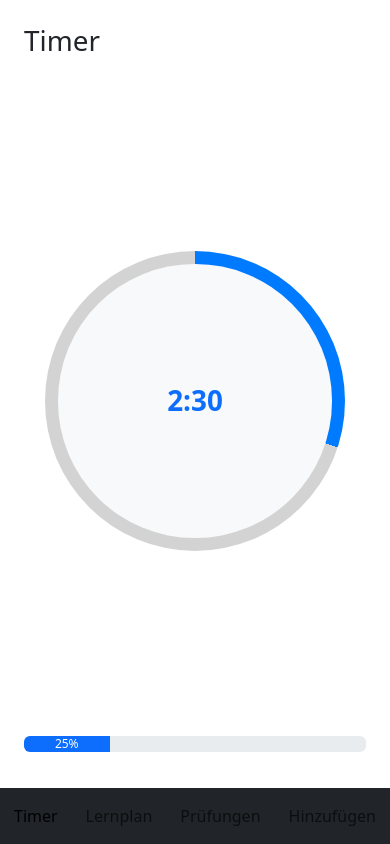
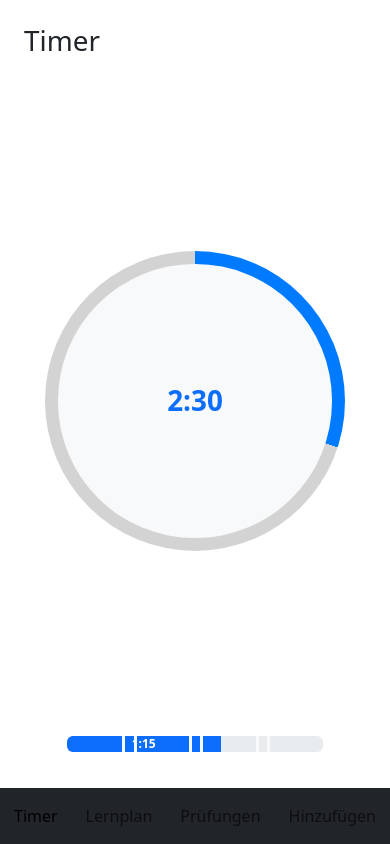
Before and after one commit to cdehnert18/Lernhelfer, a Vue app: page / in a window 390 px wide. Built offline with nearby package versions, Linux system fonts and the light colour scheme; the HTML template or start-up script is replaced by a standard one.

Commit message:
add breakpoints into progressbar

```diff
--- a/src/views/TimerView.vue
+++ b/src/views/TimerView.vue
@@ -10,9 +10,15 @@
         <!-- Kreissegment -->
         <div class="aspect-ratio-1 circle-piece rounded-circle position-absolute" style="height: 55%; --percentage: 30;"></div>
     </div>
-    <div>
-      <div value='20' class="progress">
-        <div class="progress-bar" role="progressbar" style="width: 25%;" aria-valuemin="0" aria-valuemax="100">25%</div>
+    <div class="d-flex justify-content-center">
+      <div class="progress w-75 position-relative">
+        <div class="progress-bar fw-bold user-select-none" role="progressbar" style="width: 60%;" aria-valuemin="0" aria-valuemax="100">1:15</div>
+        <div class="h-100 bg-light position-absolute" style="width: 0.25em; left: 21.7%;"></div>
+        <div class="h-100 bg-light position-absolute" style="width: 0.25em; left: 26.05%;"></div>
+        <div class="h-100 bg-light position-absolute" style="width: 0.25em; left: 47.75%;"></div>
+        <div class="h-100 bg-light position-absolute" style="width: 0.25em; left: 52.1%;"></div>
+        <div class="h-100 bg-light position-absolute" style="width: 0.25em; left: 73.8%;"></div>
+        <div class="h-100 bg-light position-absolute" style="width: 0.25em; left: 78.15%;"></div>
       </div>
     </div>
   </div>
```
